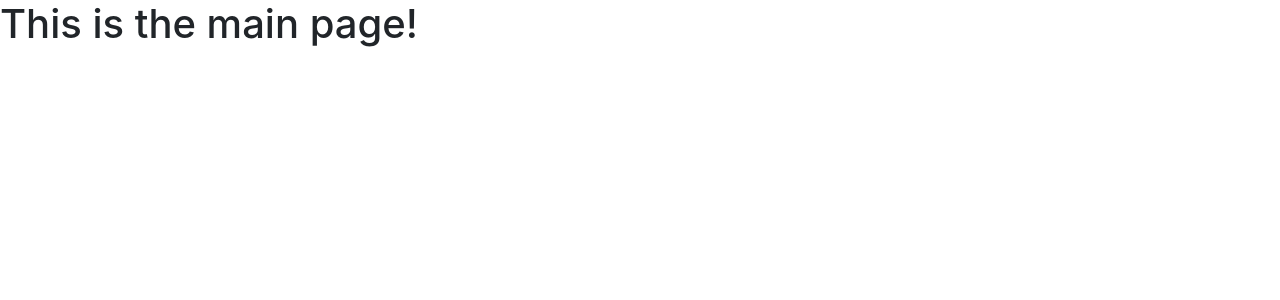
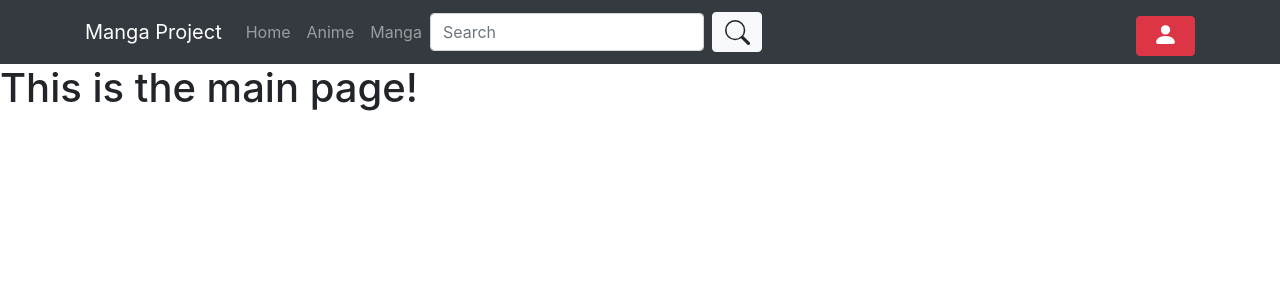
Before and after one commit to zirris512/manga_project, a React (Create React App) app in the folder manga-app/: page / in a window 1280 px wide. Shown: the top 300 px of the page. Built offline with nearby package versions, Linux system fonts and the light colour scheme.

Commit message:
Add navbar to front page

```diff
--- a/manga-app/package.json
+++ b/manga-app/package.json
@@ -8,6 +8,7 @@
     "@testing-library/user-event": "^7.1.2",
     "react": "^16.13.1",
     "react-dom": "^16.13.1",
+    "react-icons": "^3.10.0",
     "react-scripts": "3.4.1"
   },
   "scripts": {
--- a/manga-app/public/index.html
+++ b/manga-app/public/index.html
@@ -16,7 +16,7 @@
     -->
     <link rel="manifest" href="%PUBLIC_URL%/manifest.json" />
     <link rel="stylesheet" href="https://stackpath.bootstrapcdn.com/bootstrap/4.4.1/css/bootstrap.min.css" integrity="sha384-Vkoo8x4CGsO3+Hhxv8T/Q5PaXtkKtu6ug5TOeNV6gBiFeWPGFN9MuhOf23Q9Ifjh" crossorigin="anonymous">
-    <!--
+    <link rel=”stylesheet” href=”https://cdnjs.cloudflare.com/ajax/libs/open-iconic/1.1.0/font/css/open-iconic-bootstrap.min.css” />    <!--
       Notice the use of %PUBLIC_URL% in the tags above.
       It will be replaced with the URL of the `public` folder during the build.
       Only files inside the `public` folder can be referenced from the HTML.
@@ -40,5 +40,8 @@
       To begin the development, run `npm start` or `yarn start`.
       To create a production bundle, use `npm run build` or `yarn build`.
     -->
+   <script src="https://code.jquery.com/jquery-3.4.1.slim.min.js" integrity="sha384-J6qa4849blE2+poT4WnyKhv5vZF5SrPo0iEjwBvKU7imGFAV0wwj1yYfoRSJoZ+n" crossorigin="anonymous"></script>
+   <script src="https://cdn.jsdelivr.net/npm/popper.js@1.16.0/dist/umd/popper.min.js" integrity="sha384-Q6E9RHvbIyZFJoft+2mJbHaEWldlvI9IOYy5n3zV9zzTtmI3UksdQRVvoxMfooAo" crossorigin="anonymous"></script>
+   <script src="https://stackpath.bootstrapcdn.com/bootstrap/4.4.1/js/bootstrap.min.js" integrity="sha384-wfSDF2E50Y2D1uUdj0O3uMBJnjuUD4Ih7YwaYd1iqfktj0Uod8GCExl3Og8ifwB6" crossorigin="anonymous"></script>
   </body>
 </html>
--- a/manga-app/src/App.js
+++ b/manga-app/src/App.js
@@ -1,8 +1,12 @@
 import React from 'react';
+import Nav from "./components/Nav/index";
 
 function App () {
    return (
-      <h1>This is the main page!</h1>
+      <div>
+         <Nav />
+         <h1>This is the main page!</h1>
+      </div>
    )
 }
 
--- /dev/null
+++ b/manga-app/src/components/Nav/index.js
@@ -0,0 +1,34 @@
+import React from 'react';
+import { BsFillPersonFill, BsSearch } from 'react-icons/bs';
+
+function Nav() {
+   const iconStyle = {
+      "color": "white",
+      "fontSize": "25px"
+      }
+
+   return (
+      <nav className="navbar navbar-expand-lg navbar-dark bg-dark">
+         <div className="container">
+            <a className="navbar-brand" href="/">Manga Project</a>
+            <button className="navbar-toggler" type="button" data-toggle="collapse" data-target="#navbarNav" aria-controls="navbarNav" aria-expanded="false" aria-label="Toggle navigation">
+               <span className="navbar-toggler-icon"></span>
+            </button>
+            <div className="collapse navbar-collapse" id="navbarNav">
+               <div className="navbar-nav">
+                  <a className="nav-item nav-link" href="#">Home</a>
+                  <a className="nav-item nav-link" href="#">Anime</a>
+                  <a className="nav-item nav-link" href="#">Manga</a>
+               </div>
+               <form className="form-inline">
+                  <input className="form-control" type="search" placeholder="Search"></input>
+                  <button className="btn btn-light ml-2" type="submit" style={{"height": "40px", "width": "50px"}}><BsSearch style={{"fontSize": "25px"}} /></button>
+               </form>
+               <a type="button" className="nav-link btn btn-danger ml-auto mt-2 pt-1"><BsFillPersonFill style={iconStyle} /></a>
+            </div>
+         </div>
+      </nav>
+   )
+}
+
+export default Nav;
```
Also changed, not shown: manga-app/src/assets/style.css (added), 2 other files (tests, documents, lock files or other folders).
